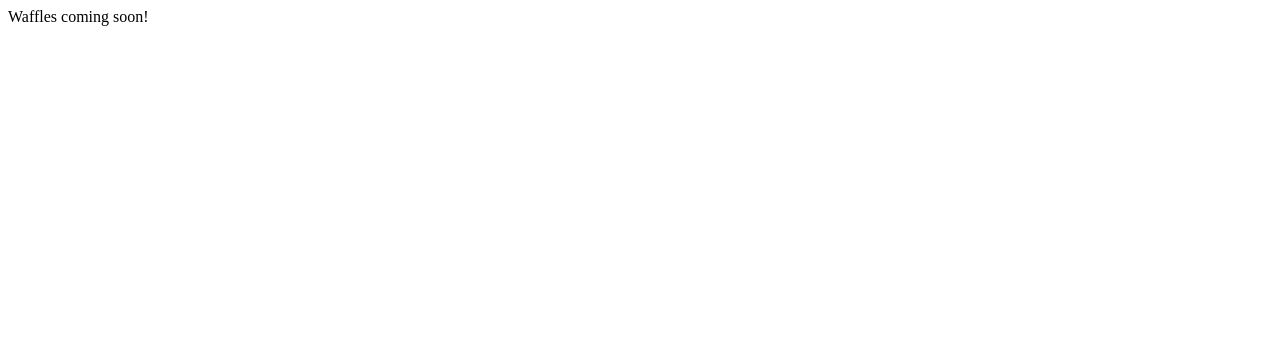
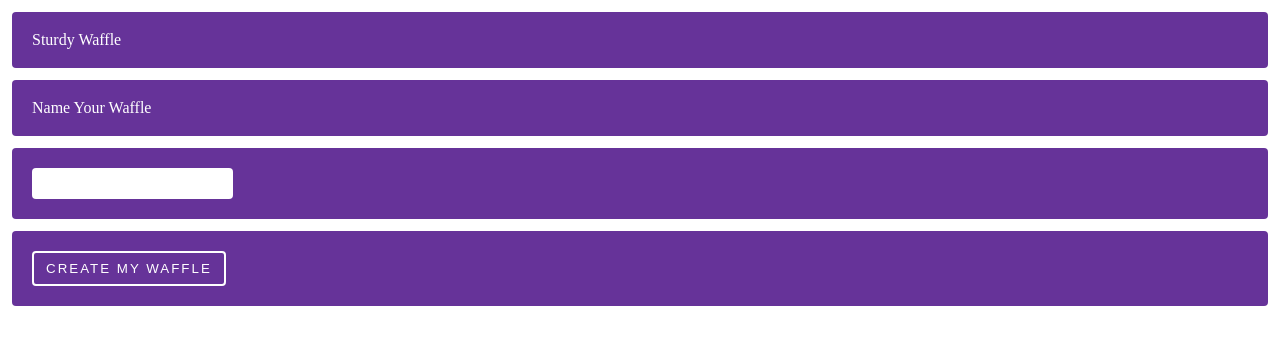
Before and after one commit to bcbrian/sturdy-waffle, a website: page index.html in a window 1280 px wide. Drawn offline with nearby package versions, Linux system fonts and the light colour scheme.

Commit message:
started with the basics

```diff
--- /dev/null
+++ b/index.css
@@ -0,0 +1,23 @@
+div {
+  background-color: rebeccapurple;
+  color: white;
+  margin: 12px;
+  padding: 20px;
+  border-radius: 4px;
+}
+
+input {
+  padding: 8px 12px;
+  border-radius: 4px;
+  border: none;
+}
+
+button {
+  background-color: rebeccapurple;
+  color: white;
+  border: 2px solid white;
+  padding: 8px 12px;
+  border-radius: 4px;
+  text-transform: uppercase;
+  letter-spacing: 2;
+}
--- a/index.html
+++ b/index.html
@@ -1,4 +1,27 @@
 
 
-
-Waffles coming soon!
+<!--
+mawbster: Do you know the game where you
+make a tower/castle with playing cards.
+You could make an app game that does that
+with waffles and have earthquakes or
+animals or something that might knock em
+down or maybe raining syrup that
+amalgamates up on the top under weight
+that you have to do something with to
+keep it standing.
+-->
+<link rel="stylesheet" href="https://cdnjs.cloudflare.com/ajax/libs/meyer-reset/2.0/reset.css" integrity="sha256-7VVaJ5GDwFQiLIc+eNksQLUSSY5JNZtqv9o2BI8UGYg=" crossorigin="anonymous" />
+<link rel="stylesheet" href="/index.css">
+<div>
+  Sturdy Waffle
+</div>
+<div>
+  Name Your Waffle
+</div>
+<div>
+  <input />
+</div>
+<div>
+  <button>Create My Waffle</button>
+</div>
```
